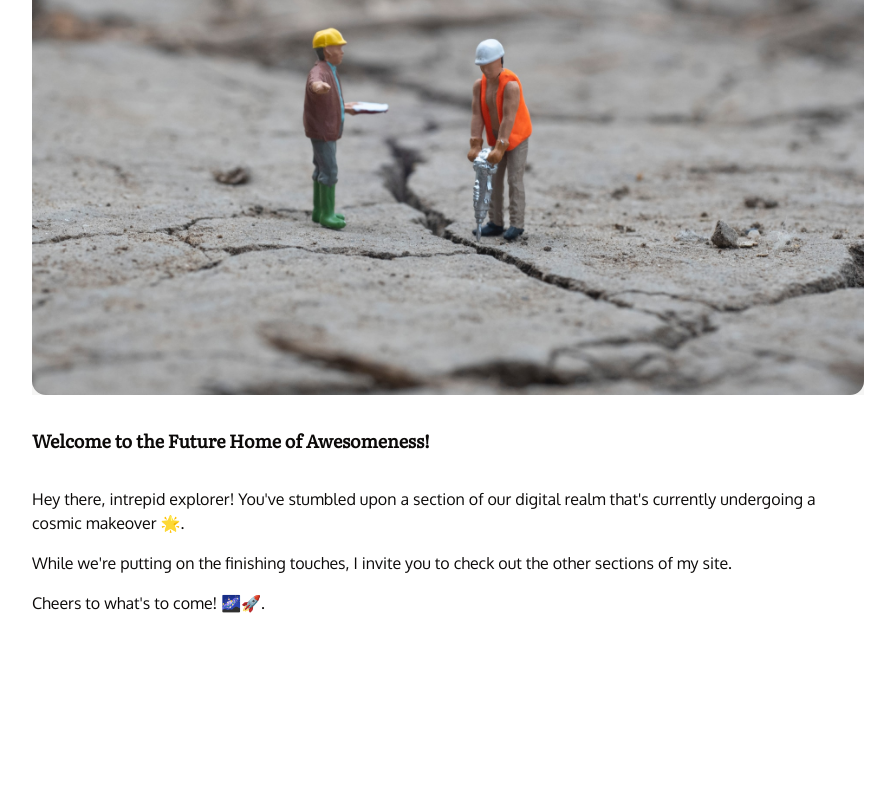
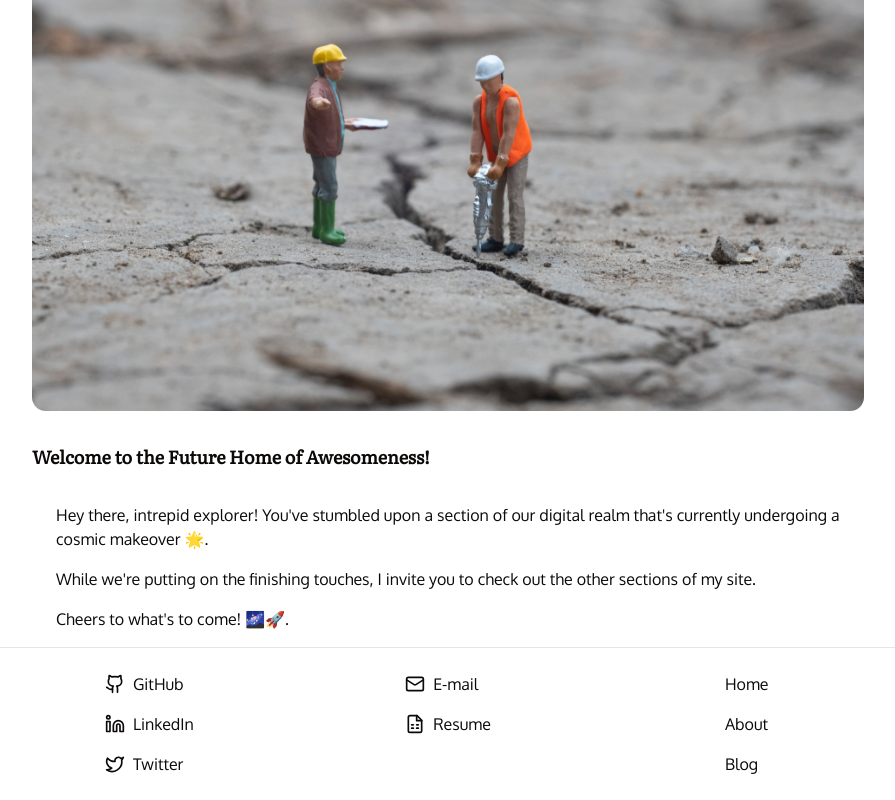
Before and after one commit to KhalilDhoiybi/khalildhoiybi.tech, a Next.js app: page / in a window 1280 px wide. Shown: the part 245-1045 px from the top of the page, without its empty margins (192-1087 px from the left). Before the commit the page ends 876 px from the top, so only its background shows below. Built offline with nearby package versions, Linux system fonts and the light colour scheme; a web font is replaced by a local one.

Commit message:
feat: footer section & nav items

```diff
--- a/app/layout.tsx
+++ b/app/layout.tsx
@@ -2,6 +2,7 @@ import "./globals.css";
 import type { Metadata } from "next";
 import { ThemeProvider } from "@/components/theme/theme-provider";
 import { Audiowide, Dela_Gothic_One, Literata, Oxygen } from "next/font/google";
+import Footer from "@/components/footer";
 
 /**
  * Root layout
@@ -56,6 +57,7 @@ export default function RootLayout({
           disableTransitionOnChange
         >
           {children}
+          <Footer />
         </ThemeProvider>
       </body>
     </html>
--- a/app/page.tsx
+++ b/app/page.tsx
@@ -12,7 +12,7 @@ export default function Home() {
   const sticktyElement = useRef<HTMLDivElement>(null);
 
   return (
-    <main className="max-w-4xl mx-auto">
+    <main className="max-w-4xl mx-auto min-h-screen">
       <Header ref={sticktyElement} />
       <UnderConstruction />
       <Cursor sticktyElement={sticktyElement} />
--- a/components/cursor/index.tsx
+++ b/components/cursor/index.tsx
@@ -74,14 +74,15 @@ const Cursor: React.FC<CursorProps> = ({ sticktyElement }) => {
     }
   };
 
+  // Mouse over event
   const manageMouseOver = () => {
     setIsHovering(true);
   };
+  // Mouse leave event
   const manageMouseLeave = () => {
     setIsHovering(false);
     animate(cursorRef.current, { scaleX: 1, scaleY: 1 }, { duration: 0.3 });
   };
-
   // Mouse move event listener
   useEffect(() => {
     const element = sticktyElement.current;
@@ -112,6 +113,7 @@ const Cursor: React.FC<CursorProps> = ({ sticktyElement }) => {
     y: useMotionValue(1),
   };
 
+  // Rotation Transform template
   const template = ({
     rotate,
     scaleX,
@@ -127,7 +129,7 @@ const Cursor: React.FC<CursorProps> = ({ sticktyElement }) => {
   return (
     <motion.div
       ref={cursorRef}
-      className="w-4 h-4 bg-black dark:bg-white fixed rounded-full pointer-events-none"
+      className="w-4 h-4 bg-black dark:bg-white fixed rounded-full pointer-events-none hidden md:block"
       transformTemplate={template}
       style={{
         left: smoothMouse.x,
--- /dev/null
+++ b/components/footer/icon-link.tsx
@@ -0,0 +1,24 @@
+import { LinkType } from "@/config";
+import Link from "next/link";
+
+interface IconLinkProps {
+  linkItem: LinkType;
+}
+
+const IconLink: React.FC<IconLinkProps> = ({ linkItem }) => {
+  return (
+    <Link
+      className="flex items-center gap-2 group hover:text-primary"
+      key={linkItem.id}
+      href={linkItem.url}
+      target="_blank"
+    >
+      {linkItem.icon && <linkItem.icon className="h-5 w-5" />}
+      <span className="group-hover:underline underline-offset-4">
+        {linkItem.name}
+      </span>
+    </Link>
+  );
+};
+
+export default IconLink;
--- /dev/null
+++ b/components/footer/index.tsx
@@ -0,0 +1,29 @@
+import IconLink from "./icon-link";
+import { navItems, personalLinks, socialLinks } from "@/config";
+
+const Footer = () => {
+  return (
+    <footer className="grid grid-cols-3 max-w-4xl mx-auto border-t py-6">
+      {/* Socials */}
+      <div className="container space-y-4 w-fit">
+        {socialLinks.map((social) => (
+          <IconLink key={social.id} linkItem={social} />
+        ))}
+      </div>
+      {/* Personal */}
+      <div className="container space-y-4 w-fit">
+        {personalLinks.map((personal) => (
+          <IconLink key={personal.id} linkItem={personal} />
+        ))}
+      </div>
+      {/* Nav items */}
+      <div className="container space-y-4 w-fit">
+        {navItems.map((nav) => (
+          <IconLink key={nav.id} linkItem={nav} />
+        ))}
+      </div>
+    </footer>
+  );
+};
+
+export default Footer;
--- a/components/header/index.tsx
+++ b/components/header/index.tsx
@@ -4,17 +4,39 @@ import { forwardRef } from "react";
 import { Button } from "../ui/button";
 import { MoonIcon, SunIcon } from "lucide-react";
 import { useTheme } from "next-themes";
+import Link from "next/link";
 
 const Header = forwardRef<HTMLDivElement>((_, ref) => {
   const { setTheme, theme } = useTheme();
 
   return (
-    <header className="container py-6 flex justify-between max-w-4xl mx-auto relative">
+    <header className="container py-8 flex justify-between max-w-4xl mx-auto relative">
+      <Link href="/">
         <Button variant="outline">
           <h1 className="text-2xl font-logo font-black">Khalil Dhoiybi.</h1>
         </Button>
+      </Link>
       <div className="absolute z-10 right-8 mix-blend-difference">
+        {!ref ? (
           <Button
+            variant="default"
+            size="icon"
+            className="text-black dark:text-white"
+            onClick={() => {
+              if (theme === "dark") {
+                setTheme("light");
+              } else {
+                setTheme("dark");
+              }
+            }}
+          >
+            <SunIcon className="h-[1.2rem] w-[1.2rem] rotate-0 scale-100 transition-all dark:-rotate-90 dark:scale-0" />
+            <MoonIcon className="absolute h-[1.2rem] w-[1.2rem] rotate-90 scale-0 transition-all dark:rotate-0 dark:scale-100" />
+            <span className="sr-only">Toggle theme</span>
+          </Button>
+        ) : (
+          <Button
+            variant="default"
             size="icon"
             className="pointer-events-none text-black dark:text-white"
             onClick={() => {
@@ -34,6 +56,7 @@ const Header = forwardRef<HTMLDivElement>((_, ref) => {
               style={{ pointerEvents: "all" }}
             ></div>
           </Button>
+        )}
       </div>
     </header>
   );
--- a/components/under-construction/index.tsx
+++ b/components/under-construction/index.tsx
@@ -9,7 +9,7 @@ const UnderConstruction = () => {
   return (
     <section className="container space-y-8 py-4">
       <h1 className="font-dela text-xl  md:text-3xl">🚧 Pardon Our Dust! 🚧</h1>
-      <AspectRatio ratio={16 / 9} className="bg-muted">
+      <AspectRatio ratio={16 / 9} className="bg-muted rounded-sm">
         <Image
           src="/images/under-construction.jpg"
           className="rounded-md object-cover"
@@ -20,7 +20,7 @@ const UnderConstruction = () => {
       <h2 className="font-serif font-bold text-lg">
         Welcome to the Future Home of Awesomeness!
       </h2>
-      <div className="font-sans space-y-4">
+      <div className="font-sans space-y-4 px-6">
         <p>
           Hey there, intrepid explorer! You&apos;ve stumbled upon a section of
           our digital realm that&apos;s currently undergoing a cosmic makeover
--- /dev/null
+++ b/config/index.ts
@@ -0,0 +1,14 @@
+import { socialLinks } from "./social-links";
+import { personalLinks } from "./personal-links";
+import { navItems } from "./nav-items";
+import { LucideIcon } from "lucide-react";
+
+interface LinkType {
+  id: string;
+  name: string;
+  url: string;
+  icon?: LucideIcon;
+}
+
+export { socialLinks, personalLinks, navItems };
+export type { LinkType };
--- /dev/null
+++ b/config/nav-items.ts
@@ -0,0 +1,19 @@
+import { LinkType } from ".";
+
+export const navItems: LinkType[] = [
+  {
+    id: "home",
+    name: "Home",
+    url: "/",
+  },
+  {
+    id: "about",
+    name: "About",
+    url: "/about",
+  },
+  {
+    id: "blog",
+    name: "Blog",
+    url: "/blog",
+  },
+];
--- /dev/null
+++ b/config/personal-links.ts
@@ -0,0 +1,17 @@
+import { FileSpreadsheet, Mail } from "lucide-react";
+import { LinkType } from ".";
+
+export const personalLinks: LinkType[] = [
+  {
+    id: "email",
+    name: "E-mail",
+    url: "mailto://dhoiybikhalil@gmail.com",
+    icon: Mail,
+  },
+  {
+    id: "resume",
+    name: "Resume",
+    url: "",
+    icon: FileSpreadsheet,
+  },
+];
--- /dev/null
+++ b/config/social-links.ts
@@ -0,0 +1,23 @@
+import { Github, Linkedin, Twitter } from "lucide-react";
+import { LinkType } from ".";
+
+export const socialLinks: LinkType[] = [
+  {
+    id: "github",
+    name: "GitHub",
+    url: "https://github.com/KhalilDhoiybi",
+    icon: Github,
+  },
+  {
+    id: "linkedin",
+    name: "LinkedIn",
+    url: "https://www.linkedin.com/in/khalil-dhoiybi/",
+    icon: Linkedin,
+  },
+  {
+    id: "twitter",
+    name: "Twitter",
+    url: "https://twitter.com/KhalilDhoiybi",
+    icon: Twitter,
+  },
+];
```
Lines whose indentation alone changed are shown as unchanged.
